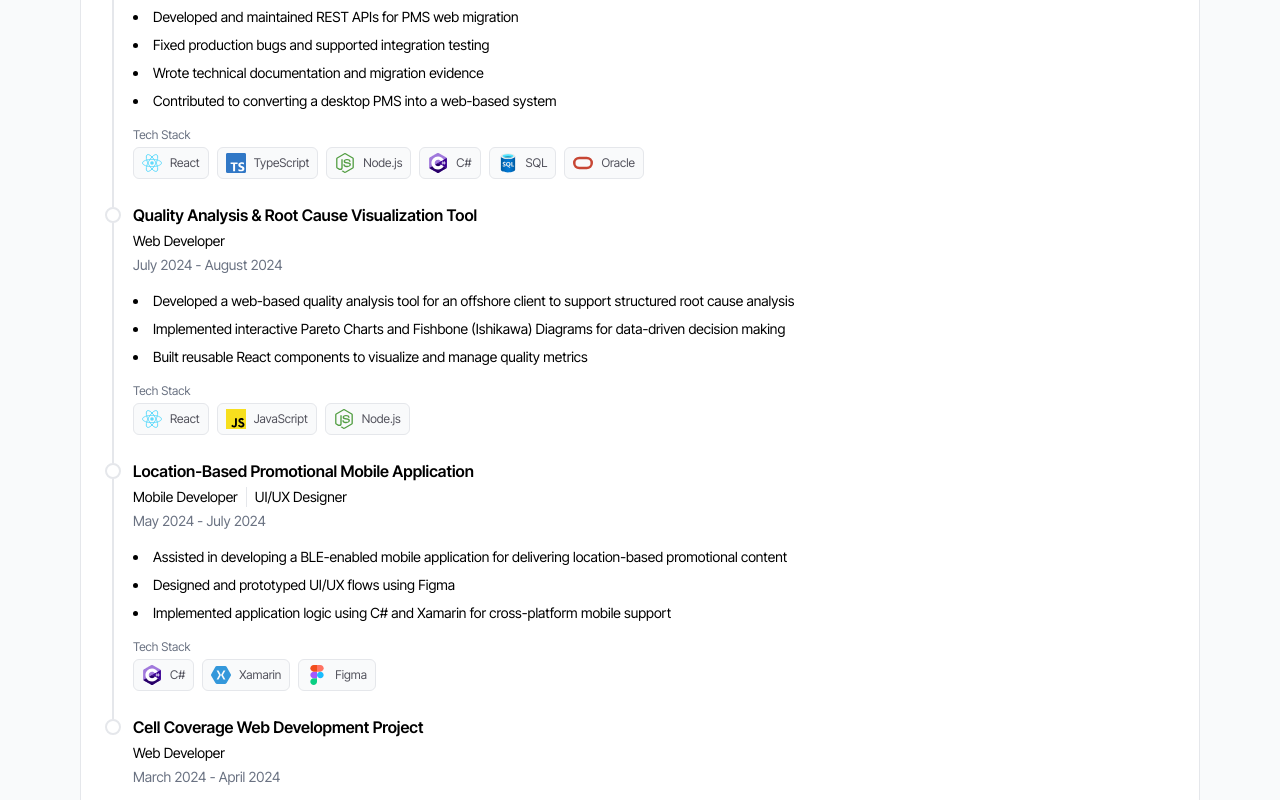
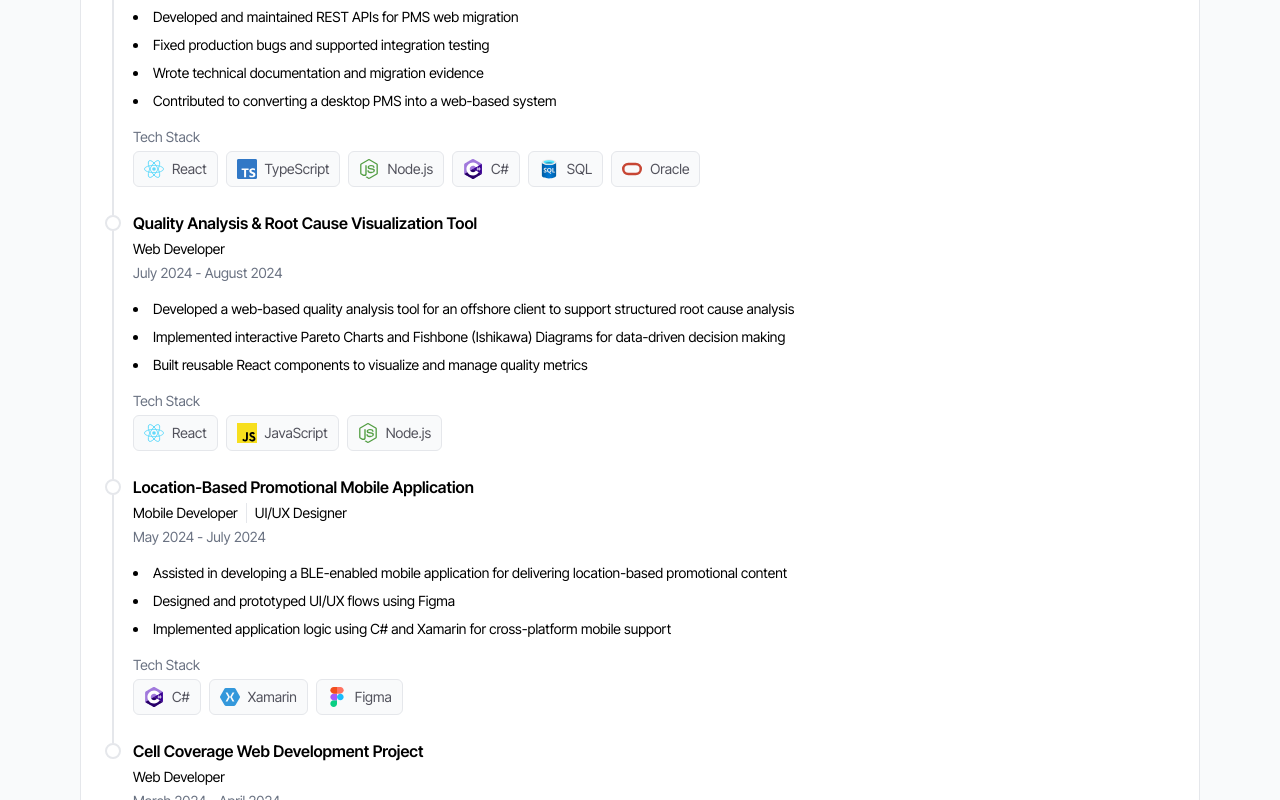
Before and after one commit to JiraldLaurea/digital-porftolio, a Next.js app: page / in a window 1280 px wide. Shown: the part 1140-1940 px from the top of the page. Built offline with nearby package versions, Linux system fonts and the light colour scheme.

Commit message:
style: ui improvement

```diff
--- a/src/app/components/TechStack.tsx
+++ b/src/app/components/TechStack.tsx
@@ -9,7 +9,7 @@ const TechStack = ({ techs }: TechStackProps) => {
     return (
         <div>
             {techs && (
-                <h3 className="mb-1 text-xs text-gray-500 dark:text-secondary-text-dark">
+                <h3 className="mb-1 text-xs sm:text-sm text-gray-500 dark:text-secondary-text-dark">
                     Tech Stack
                 </h3>
             )}
@@ -20,7 +20,7 @@ const TechStack = ({ techs }: TechStackProps) => {
                     return (
                         <div
                             key={index}
-                            className="flex items-center h-8 px-2 border rounded-md bg-primary3 lg:h-8 lg:px-2 dark:bg-primary3-dark dark:border-zinc-700"
+                            className="flex items-center h-8 px-2 border rounded-md bg-primary3 lg:h-9 lg:px-2.5 dark:bg-primary3-dark dark:border-zinc-700"
                         >
                             <div className="relative w-4.5 h-4.5 mr-2 lg:w-5 lg:h-5">
                                 {Icon ? (
@@ -35,7 +35,7 @@ const TechStack = ({ techs }: TechStackProps) => {
                                     />
                                 )}
                             </div>
-                            <p className="text-xs text-zinc-600 dark:text-zinc-300">
+                            <p className="text-xs sm:text-sm text-zinc-600 dark:text-zinc-300">
                                 {tech.techName}
                             </p>
                         </div>
```
